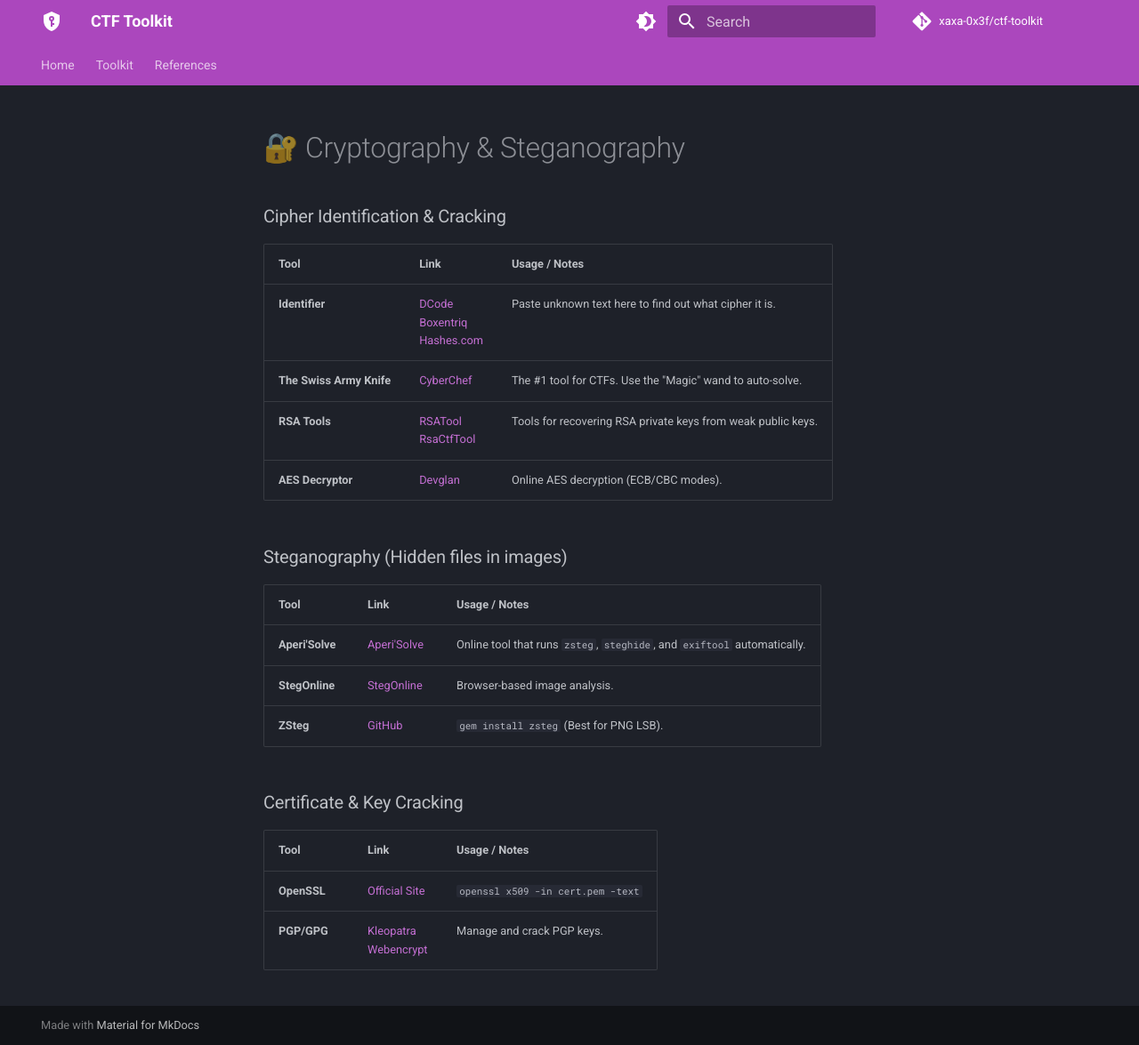
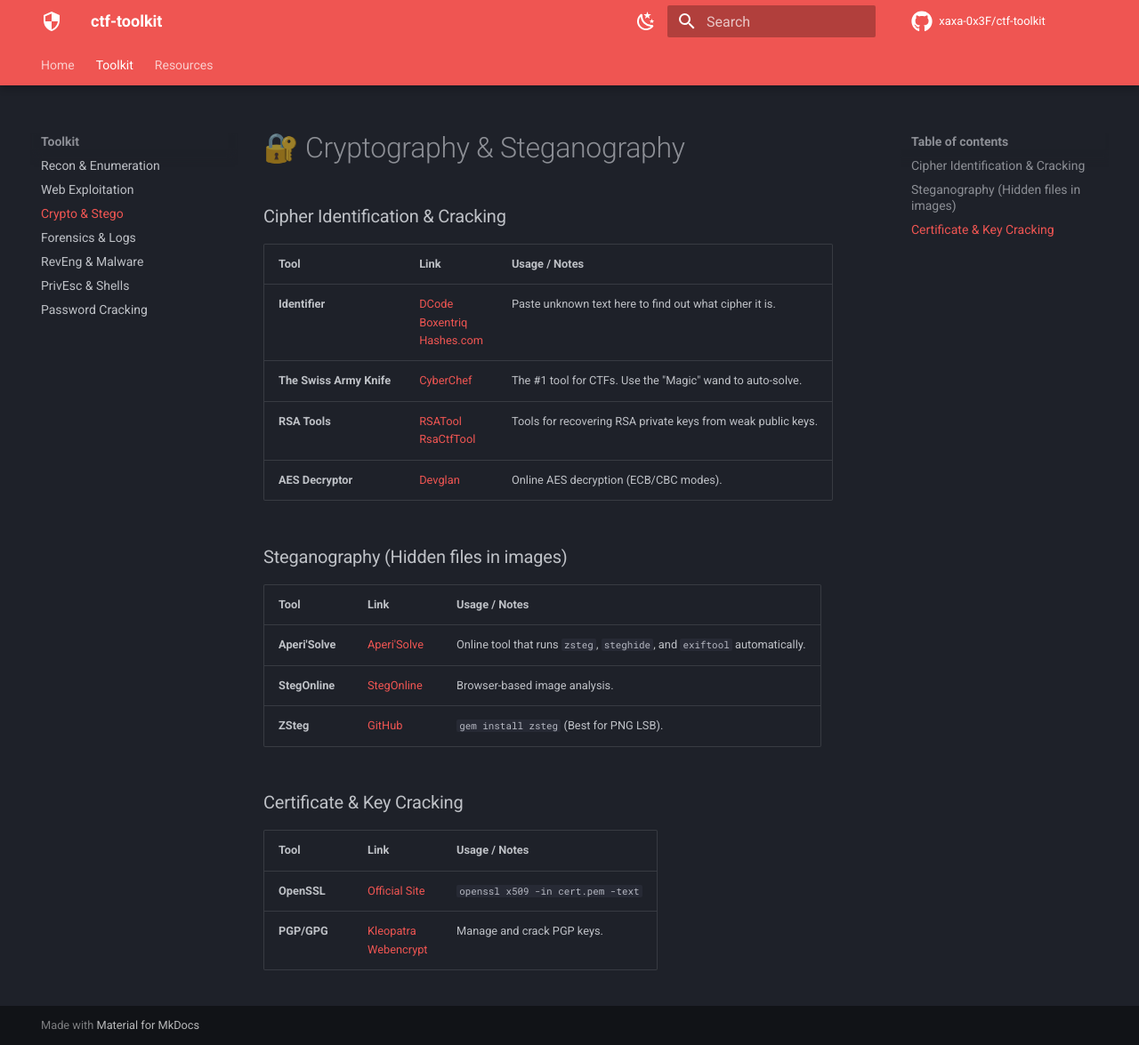
Before and after one commit to xaxa-0x3F/ctf-toolkit, an MkDocs documentation site: the page built from docs/crypto.md, in a window 1280 px wide and 1175 px high. Shown: the whole window at 89% size. Built offline with MkDocs 1.6.1 and Material for MkDocs 9.7.7, drawn with Linux system fonts in a browser that asks for light colours; comment, search, counter and statistics services are not loaded.

Commit message:
Fix syntax error with package name

```diff
--- a/mkdocs.yml
+++ b/mkdocs.yml
@@ -1,59 +1,69 @@
-site_name: CTF Toolkit
+site_name: ctf-toolkit
 site_url: https://xaxa-0x3f.github.io/ctf-toolkit/
-repo_url: https://github.com/xaxa-0x3f/ctf-toolkit
-repo_name: xaxa-0x3f/ctf-toolkit
-edit_uri: edit/main/docs/
+repo_url: https://github.com/xaxa-0x3F/ctf-toolkit
+repo_name: xaxa-0x3F/ctf-toolkit
+site_author: xaxa-0x3f
 
 theme:
   name: material
   palette:
-    - scheme: slate  # Dark Mode (Default)
-      primary: purple
-      accent: cyan
+    # Dark Mode (Default)
+    - scheme: slate
+      primary: red
+      accent: red
       toggle:
-        icon: material/brightness-4
+        icon: material/weather-night
         name: Switch to light mode
-    - scheme: default # Light Mode
-      primary: purple
-      accent: cyan
+    # Light Mode
+    - scheme: default
+      primary: red
+      accent: deep-orange
       toggle:
-        icon: material/brightness-7
+        icon: material/weather-sunny
         name: Switch to dark mode
+  features:
+    - navigation.tabs
+    - navigation.tabs.sticky
+    - navigation.sections
+    - navigation.top
+    - search.suggest
+    - search.highlight
+    - content.code.copy
+    - content.tabs.link
+    - toc.follow
+  icon:
+    repo: fontawesome/brands/github
+    logo: material/security
 
-  features:
-    - navigation.tabs        # Top-level tabs (Home, Toolkit, About)
-    - navigation.sections    # Sidebar sections within tabs
-    - navigation.expand      # Auto-expand sidebar
-    - navigation.top         # Back-to-top button
-    - toc.integrate          # Table of Contents in sidebar
-    - search.suggest         # Intelligent search
-    - content.code.copy      # Copy button for code blocks
-
-  icon:
-    logo: material/shield-key  # Cool hacker icon
+extra_css:
+  - stylesheets/extra.css
 
 markdown_extensions:
-  - pymdownx.highlight:      # Syntax Highlighting
+  - pymdownx.highlight:
       anchor_linenums: true
+      line_spans: __span
+      pygments_lang_class: true
   - pymdownx.inlinehilite
   - pymdownx.snippets
-  - pymdownx.superfences     # Nested code blocks
-  - admonition               # Colorful "Note/Warning" boxes
-  - pymdownx.details         # Collapsible blocks
+  - pymdownx.superfences
+  - pymdownx.tabbed:
+      alternate_style: true
+  - admonition
+  - pymdownx.details
+  - attr_list
+  - md_in_html
   - pymdownx.emoji:
-      emoji_index:!!python/name:material.extensions.emoji.twemoji
-      emoji_generator:!!python/name:material.extensions.emoji.to_svg
+      emoji_index: !!python/name:material.extensions.emoji.twemoji
+      emoji_generator: !!python/name:material.extensions.emoji.to_svg
 
 nav:
   - Home: index.md
   - Toolkit:
-      - Enumeration: toolkit/enumeration.md
-      - Web Exploitation: toolkit/web-exploitation.md
-      - Forensics: toolkit/forensics.md
-      - Cryptography: toolkit/cryptography.md
-      - Reverse Engineering: toolkit/reverse-engineering.md
-      - OSINT: toolkit/osint.md
-      - Miscellaneous: toolkit/miscellaneous.md
-  - References:
-      - Cheat Sheets: references/cheatsheets.md
-      - Resources: references/resources.md
+    - Recon & Enumeration: recon.md
+    - Web Exploitation: web.md
+    - Crypto & Stego: crypto.md
+    - Forensics & Logs: forensics.md
+    - RevEng & Malware: reveng.md
+    - PrivEsc & Shells: privesc.md
+    - Password Cracking: passwords.md
+  - Resources: resources.md
```
Also changed, not shown: 3 other files.
